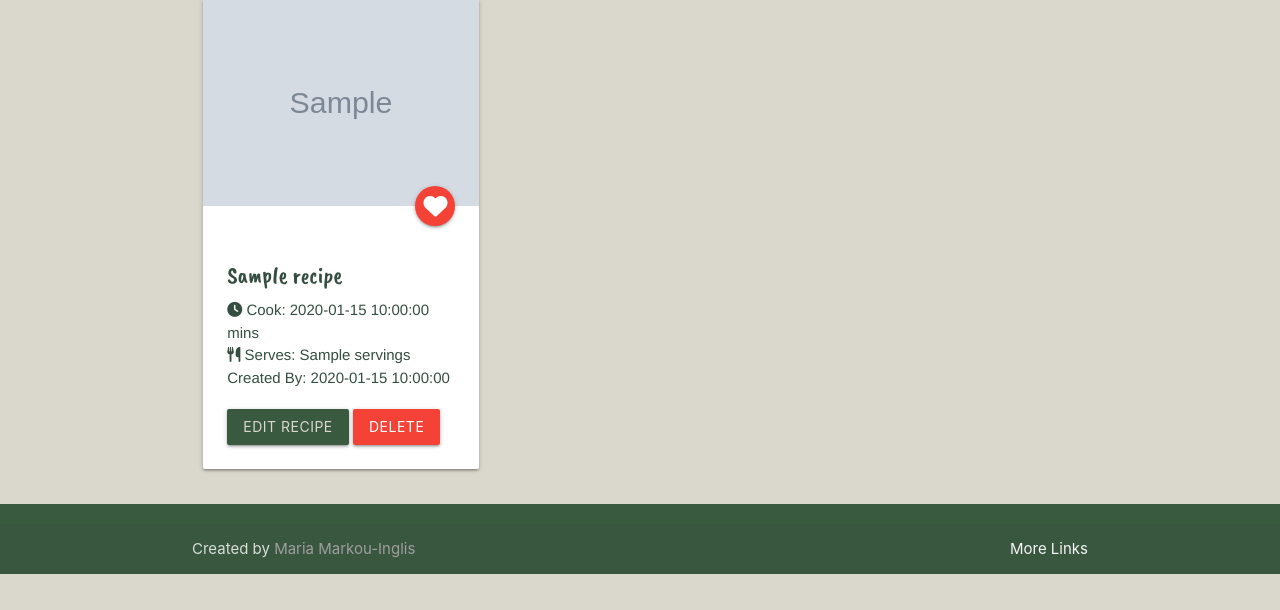
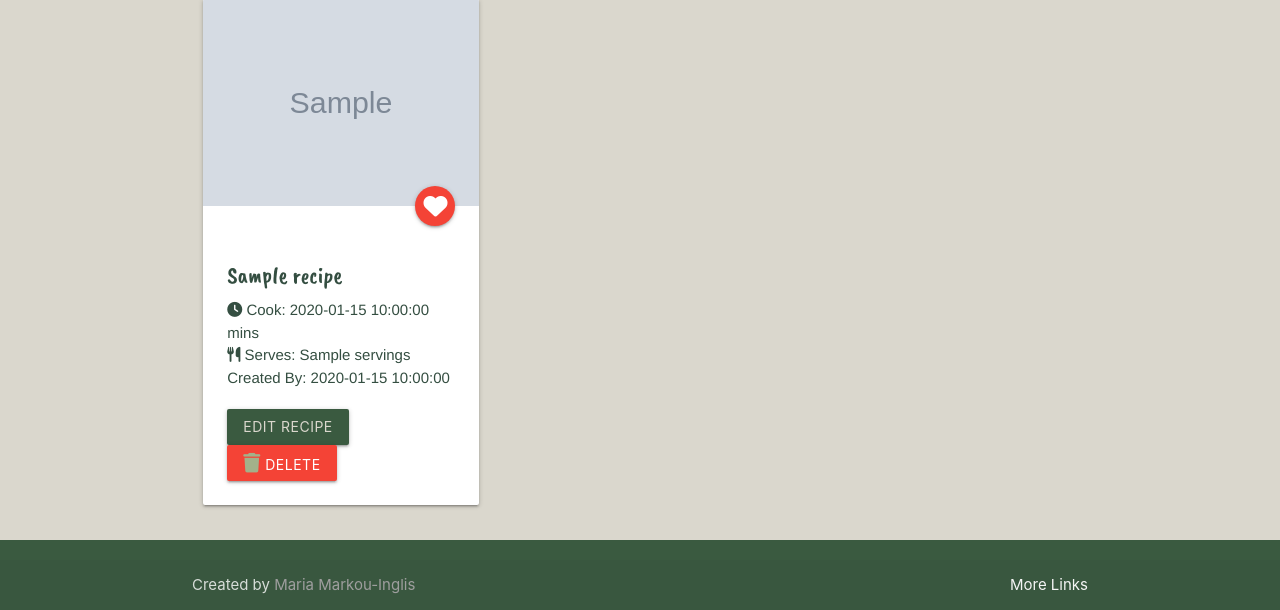
Before and after one commit to mariamar95/hungry-goat, a Flask app: page /recipes in a window 1280 px wide. Shown: the part 742-1352 px from the top of the page. Before the commit the page ends 1316 px from the top, so only its background shows below. Run offline with Flask 2, Linux system fonts and the light colour scheme; the visitor is signed in with stand-in values (Sample User, id 1); tables that the repository leaves empty hold one stand-in row (values such as "Sample post"); grey boxes marked "Sample" are stand-in pictures; a database or web service that is not in the repository returns one stand-in record (values such as "Sample title"); some libraries are stand-ins or nearby versions.

Commit message:
add delete_recipe

```diff
--- a/hungrygoat/routes.py
+++ b/hungrygoat/routes.py
@@ -73,7 +73,8 @@ def edit_recipe(recipe_id):
             "created_by": session["user"]
             }
 
-        mongo.db.recipes.update_one({"_id": ObjectId(recipe_id)}, {"$set": submit})
+        mongo.db.recipes.update_one({"_id": ObjectId(recipe_id)},
+                                    {"$set": submit})
         flash("Recipe successfully updated!")
 
         return redirect(url_for("recipes"))
@@ -82,6 +83,21 @@ def edit_recipe(recipe_id):
 
     return render_template("edit_recipe.html",
                            recipe=recipe, categories=categories)
+
+
+@app.route("/delete_recipe/<recipe_id>")
+def delete_recipe(recipe_id):
+    """ deletes the recipe from mongodb """
+    recipe = mongo.db.recipes.find_one({"_id": ObjectId(recipe_id)})
+
+    if "user" not in session or session["user"] != recipe["created_by"]:
+        flash("You must be logged in to edit your own recipes!")
+        return redirect(url_for("recipes"))
+
+    mongo.db.recipes.delete_one({"_id": ObjectId(recipe_id)})
+    flash("Recipe Successfully Deleted")
+    return redirect(url_for("recipes"))
+
 
 @app.route("/categories")
 def categories():
--- a/hungrygoat/templates/recipes.html
+++ b/hungrygoat/templates/recipes.html
@@ -42,8 +42,8 @@
                     </div>
                     <div class="card-body text-center">
                         {% if session.user|lower == recipe.created_by|lower or session.user|lower == 'admin' %}
-                            <a href="{{ url_for('edit_recipe', recipe_id=recipe._id) }}" class="btn green-bg btn-solid">Edit Recipe</a>
-                            <a href="" class="btn btn-solid red">Delete</a>
+                            <a href="{{ url_for('edit_recipe', recipe_id=recipe._id) }}" class="btn green-bg">Edit Recipe</a>
+                            <a href="{{ url_for('delete_recipe', recipe_id=recipe._id) }}" class="btn red"><i class="fa-solid fa-trash"></i> Delete</a>
                         {% endif %}
                     </div>
                 </div>
```
